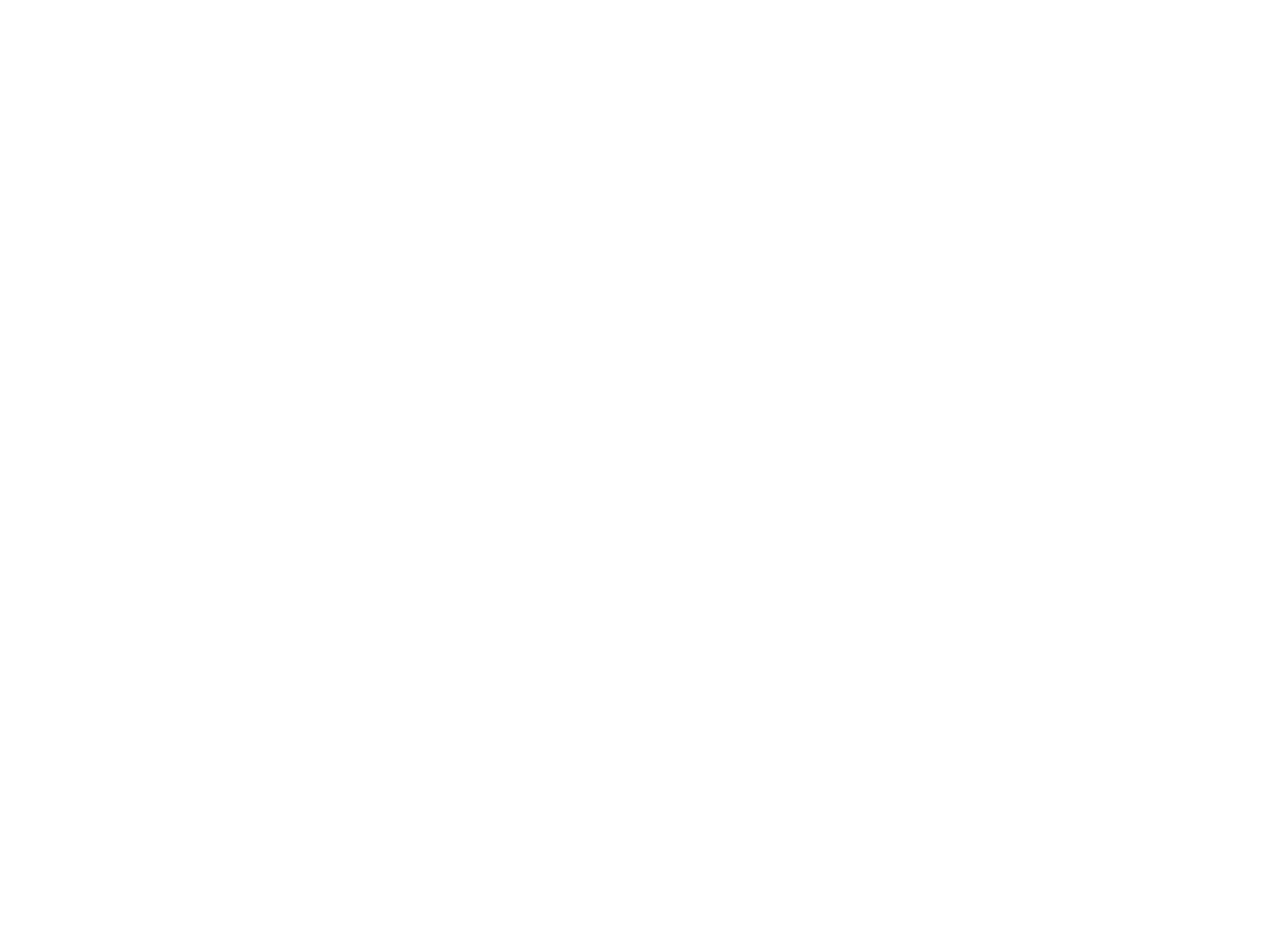
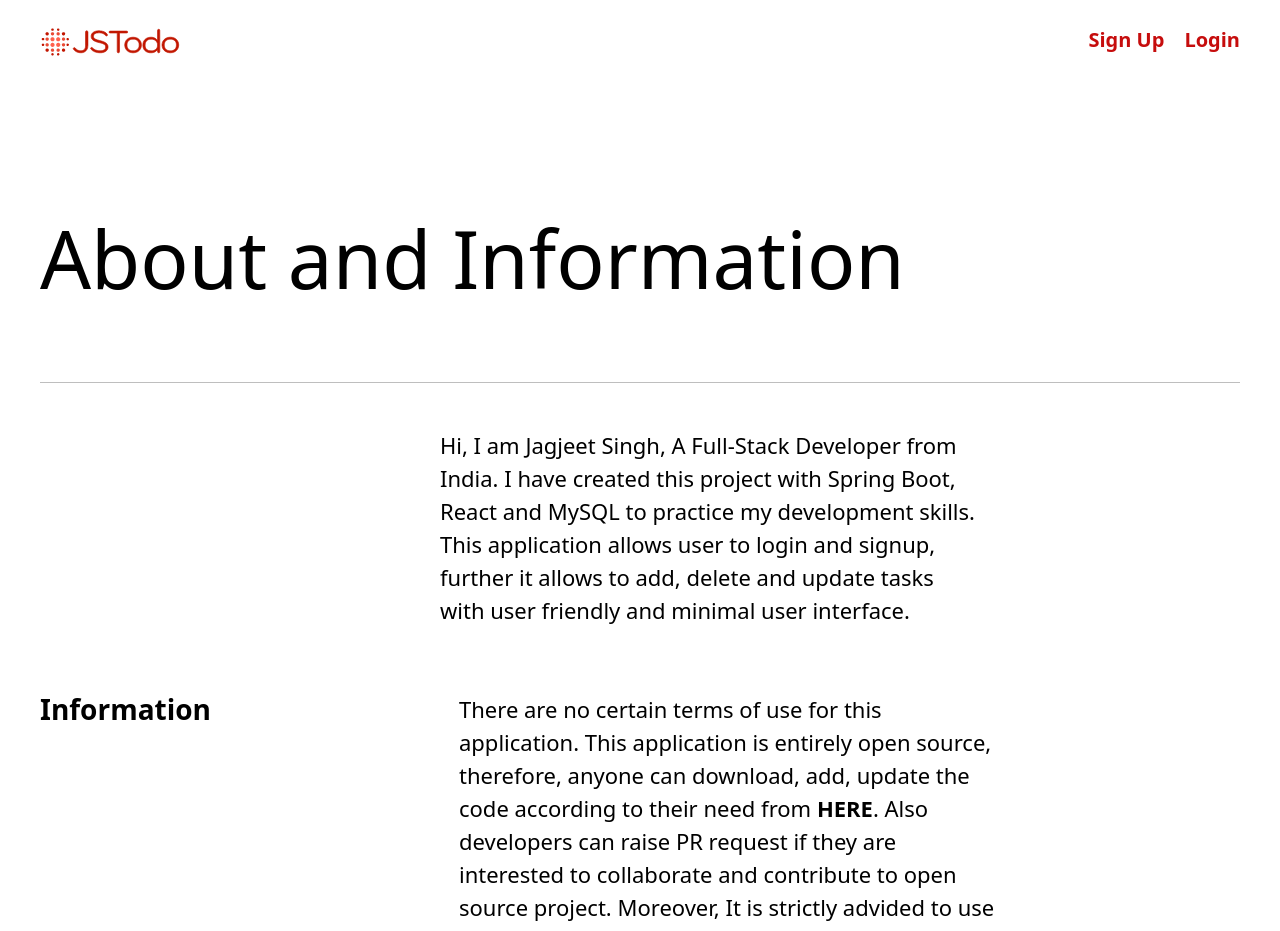
Before and after one commit to jagjeet7136/Todo-List, a React (Create React App) app in the folder todo-list-react/: page /about in a window 1280 px wide. Before the commit this address had no page. Shown: the top 931 px of the page. Before the commit the page ends 800 px from the top, so only its background shows below. Built offline with nearby package versions, Linux system fonts and the light colour scheme.

Commit message:
adding-AboutComp

```diff
--- a/todo-list-react/src/App.js
+++ b/todo-list-react/src/App.js
@@ -1,6 +1,5 @@
 import styles from "./App.css";
 import { Dashboard } from "./components/Dashboard";
-import { Header } from "./components/layout/Header";
 import "bootstrap/dist/css/bootstrap.min.css";
 import { BrowserRouter as Router, Route, Routes, Outlet, Navigate } from "react-router-dom";
 import { AddTask } from "./components/task/AddTask";
@@ -11,6 +10,7 @@
 import { AuthContext, AuthProvider } from "./context/AuthContext";
 import { useContext } from "react";
 import jwt_decode from "jwt-decode";
+import { About } from "./components/layout/About";
 
 const PrivateRoute = () => {
   const authContext = useContext(AuthContext);
@@ -78,6 +78,7 @@
             <Route element={<PrivateRoute />}>
               <Route exact path="/updateTask/:id" element={<UpdateTask />} />
             </Route>
+            <Route exact path="/about" element={<About />} />
           </Routes>
         </div>
       </Router>
--- a/todo-list-react/src/components/UserManagement/Login.js
+++ b/todo-list-react/src/components/UserManagement/Login.js
@@ -32,13 +32,19 @@
                 navigate('/dashboard');
             })
             .catch((error) => {
-                setIsFormValid(false);
                 setErrorMsg("Some error occured");
                 if (error.response) {
                     if (error.response.status === 401) {
                         setErrorMsg("Wrong email or password");
                     }
+                    else if (error.response.data.errors != null && error.response.data.errors.length > 0) {
+                        setErrorMsg(error.response.data.errors[0]);
+                    }
+                    else if (error.response.data.message != null && error.response.data.message.trim().length > 0) {
+                        setErrorMsg(error.response.data.message);
+                    }
                 }
+                setIsFormValid(false);
                 console.log(error);
             });
     };
@@ -66,7 +72,7 @@
                 <button type="submit" className={styles.loginButton}>Login</button>
                 <h6 className={styles.loginContainer}>Don't have an account?&nbsp;&nbsp;<Link to="/register">Sign Up</Link></h6>
             </form>
-            <h6 className={styles.tPContainer}><Link>Terms of use</Link>&nbsp;&nbsp;|&nbsp;&nbsp;<Link>Privacy Policy</Link></h6>
+            <h6 className={styles.tPContainer}><Link to="/about">About and Information</Link></h6>
         </div>
     );
 }
--- a/todo-list-react/src/components/UserManagement/Register.js
+++ b/todo-list-react/src/components/UserManagement/Register.js
@@ -12,12 +12,16 @@
     const [successMsg, setSuccessMsg] = useState("");
     const [errorMsg, setErrorMsg] = useState("");
     const [isFormValid, setIsFormValid] = useState(true);
+    const [userCreated, setUserCreated] = useState(false);
     const [showPassword, setShowPassword] = useState(false);
     const [showConfirmPassword, setShowConfirmPassword] = useState(false);
 
     const onSubmit = (event) => {
         if (!isFormValid) {
             setIsFormValid(true);
+        }
+        if (userCreated) {
+            setUserCreated(false);
         }
         event.preventDefault();
         const newUser = {
@@ -29,16 +33,19 @@
         axios.post('http://localhost:2222/user', newUser)
             .then(response => {
                 console.log('Received user object:', response.data);
+                setUserCreated(true);
                 setSuccessMsg("User created Successfully");
             })
             .catch(error => {
                 console.error('Error:', error);
                 let caughtErrorMessage = "Some error occured!";
-                if (error.response.data.errors != null && error.response.data.errors.length > 0) {
-                    caughtErrorMessage = error.response.data.errors[0];
-                }
-                else if (error.response.data.message != null && error.response.data.message.trim().length > 0) {
-                    caughtErrorMessage = error.response.data.message;
+                if (error.response) {
+                    if (error.response.data.errors != null && error.response.data.errors.length > 0) {
+                        caughtErrorMessage = error.response.data.errors[0];
+                    }
+                    else if (error.response.data.message != null && error.response.data.message.trim().length > 0) {
+                        caughtErrorMessage = error.response.data.message;
+                    }
                 }
                 setErrorMsg(caughtErrorMessage);
                 setIsFormValid(false);
@@ -64,15 +71,18 @@
                         {showPassword ? "Hide" : "Show"}
                     </span>
                 </div>
-                <div className={`${styles.confirmPasswordContainer} ${isFormValid ? "" : styles.confirmPasswordContainerMargin}`}>
+                <div className={`${styles.confirmPasswordContainer}`}>
                     <input type={showConfirmPassword ? "text" : "password"} placeholder="Confirm Password" ref={confirmPassword}
-                        className={styles.confirmPassword} />
+                        className={`${styles.confirmPassword} ${isFormValid ? styles.confirmPasswordMargin : styles.confirmPasswordNoMargin}
+                        ${userCreated ? styles.confirmPasswordNoMargin : styles.confirmPasswordMargin}`} />
                     <span className={styles.confirmPasswordToggle} onClick={() => setShowConfirmPassword(!showConfirmPassword)}>
                         {showConfirmPassword ? "Hide" : "Show"}
                     </span>
                 </div>
-                <div className={isFormValid ? styles.successMsgContainer.active : styles.successMsgContainer}>
-                    <span className={styles.successMsg}>{successMsg}</span>
+                <div className={`${styles.successMsgContainer}
+                    ${userCreated ? styles.successMsgContainer + " " + styles.active : ""}`}>
+                    <img src="https://encrypted-tbn0.gstatic.com/images?q=tbn:ANd9GcQLXFtnDBVOuZqvGW2E-Px5DdU8XU9nSoE9dg&usqp=CAU" alt=""></img>
+                    <h6 className={styles.successMsg}>{successMsg}</h6>
                 </div>
                 <div className={`${styles.errorMessageContainer}
                  ${!isFormValid ? styles.errorMessageContainer + " " + styles.active : ""}`}>
@@ -85,7 +95,7 @@
                 <button type="submit" className={styles.registerButton}>Sign Up</button>
                 <h6 className={styles.loginContainer}>Already have an account?&nbsp;&nbsp;<Link to="/login">Log in</Link></h6>
             </form>
-            <h6 className={styles.tPContainer}><Link>Terms of use</Link>&nbsp;&nbsp;|&nbsp;&nbsp;<Link>Privacy Policy</Link></h6>
+            <h6 className={styles.tPContainer}><Link to="/about">About and Information</Link></h6>
         </div>
     );
 }
--- a/todo-list-react/src/components/UserManagement/Register.module.css
+++ b/todo-list-react/src/components/UserManagement/Register.module.css
@@ -1,16 +1,3 @@
-.successMsg {
-  color: green;
-  font-size: 20px;
-}
-
-.successMsgContainer {
-  display: none;
-}
-
-.successMsgContainer.active {
-  display: block;
-}
-
 .register {
   display: flex;
   flex-direction: column;
@@ -35,12 +22,16 @@
 }
 
 .registerForm input {
-  margin-bottom: 22px;
   height: 50px;
   width: 300px;
   border: 1px solid #ccc;
   border-radius: 5px;
   padding-left: 20px;
+}
+
+.registerForm > input,
+.password {
+  margin-bottom: 22px;
 }
 
 .registerButton {
@@ -77,12 +68,12 @@
   cursor: pointer;
 }
 
-.confirmPasswordContainer {
-  margin-bottom: 0px;
+.confirmPasswordMargin {
+  margin-bottom: 22px;
 }
 
-.confirmPasswordContainerMargin {
-  margin-bottom: 30px;
+.confirmPasswordNoMargin {
+  margin-bottom: 0px;
 }
 
 .tPContainer {
@@ -104,23 +95,34 @@
   color: rgb(198, 13, 13);
 }
 
-.errorMessageContainer {
+.errorMessageContainer,
+.successMsgContainer {
   width: 100%;
   justify-content: start;
-  color: red;
   margin: 10px 0 30px 0;
   display: none;
 }
 
-.errorMessageContainer.active {
+.errorMessageContainer {
+  color: red;
+}
+
+.successMsgContainer {
+  color: rgb(58, 158, 58);
+}
+
+.errorMessageContainer.active,
+.successMsgContainer.active {
   display: flex;
 }
 
-.errorMessageContainer h6 {
+.errorMessageContainer h6,
+.successMsgContainer h6 {
   font-size: 13px;
 }
 
-.errorMessageContainer img {
+.errorMessageContainer img,
+.successMsgContainer img {
   width: 15px;
   height: 15px;
   margin-right: 8px;
--- /dev/null
+++ b/todo-list-react/src/components/layout/About.js
@@ -0,0 +1,31 @@
+import { Header } from "./Header";
+import React from "react";
+import styles from "./About.module.css";
+import { Link } from "react-router-dom";
+
+export const About = () => {
+    return (
+        <React.Fragment>
+            <Header />
+            <div className={styles.about}>
+                <h1 className={styles.aboutHeading}>About and Information</h1>
+                <hr className={styles.aboutHr}></hr>
+                <div className={styles.aboutContainer}>
+                    <p className={styles.aboutParaOne}>Hi, I am Jagjeet Singh, A Full-Stack Developer from India. I have created this
+                        project with Spring Boot, React and MySQL to practice my development skills. This application allows user to login
+                        and signup, further it allows to add, delete and update tasks with user friendly and minimal user interface.</p>
+                    <div className={styles.aboutInformation}>
+                        <h3 className={styles.aboutInfo}>Information</h3>
+                        <p className={styles.aboutParaTwo}>There are no certain terms of use for this application. This application is
+                            entirely open source, therefore, anyone can download, add, update the code according to their need from
+                            <Link to="https://github.com/jagjeet7136/Todo-List" target="_blank" rel="noopener noreferrer"
+                                className={styles.githubLink}> HERE</Link>. Also developers can raise PR request if they are interested to
+                            collaborate and contribute to open source project. Moreover, It is strictly advided to use any random passwords
+                            not which you use in your daily life.</p>
+                    </div>
+                </div>
+            </div>
+        </React.Fragment>
+
+    );
+}
--- /dev/null
+++ b/todo-list-react/src/components/layout/About.module.css
@@ -0,0 +1,89 @@
+.about {
+  display: flex;
+  flex-direction: column;
+  margin: 70px 40px;
+  color: black;
+}
+
+.aboutHeading {
+  font-size: 80px;
+  margin: 60px 0px;
+}
+
+.aboutHr {
+  background-color: black;
+}
+
+.aboutContainer {
+  display: flex;
+  flex-direction: column;
+}
+
+.aboutInformation {
+  display: flex;
+  margin-top: 50px;
+}
+
+.aboutInfo {
+  font-weight: bolder;
+}
+
+.aboutParaOne,
+.aboutParaTwo {
+  font-size: 22px;
+  width: 45%;
+}
+
+.aboutParaOne {
+  margin-left: 400px;
+  padding-top: 30px;
+}
+
+.aboutParaTwo {
+  margin-left: 248px;
+}
+
+.githubLink {
+  text-decoration: none;
+  font-weight: bolder;
+  color: black;
+}
+
+@media (max-width: 1250px) {
+  .aboutParaOne,
+  .aboutParaTwo {
+    margin-left: 0px;
+    font-size: 16px;
+    width: 70%;
+  }
+
+  .aboutInformation {
+    flex-direction: column;
+  }
+
+  .aboutHeading {
+    font-size: 55px;
+  }
+
+  .aboutInfo {
+    margin-bottom: 20px;
+  }
+}
+
+@media (max-width: 700px) {
+  .aboutHeading {
+    font-size: 42px;
+  }
+
+  .aboutParaOne,
+  .aboutParaTwo {
+    width: 100%;
+  }
+}
+
+@media (max-width: 350px) {
+  .about {
+    margin-left: 25px;
+    margin-right: 25px;
+  }
+}
--- a/todo-list-react/src/components/layout/Header.module.css
+++ b/todo-list-react/src/components/layout/Header.module.css
@@ -18,6 +18,7 @@
   justify-content: space-between;
   align-items: center;
   padding: 30px 40px;
+  height: 10vh;
 }
 
 .headerList div a {
```
